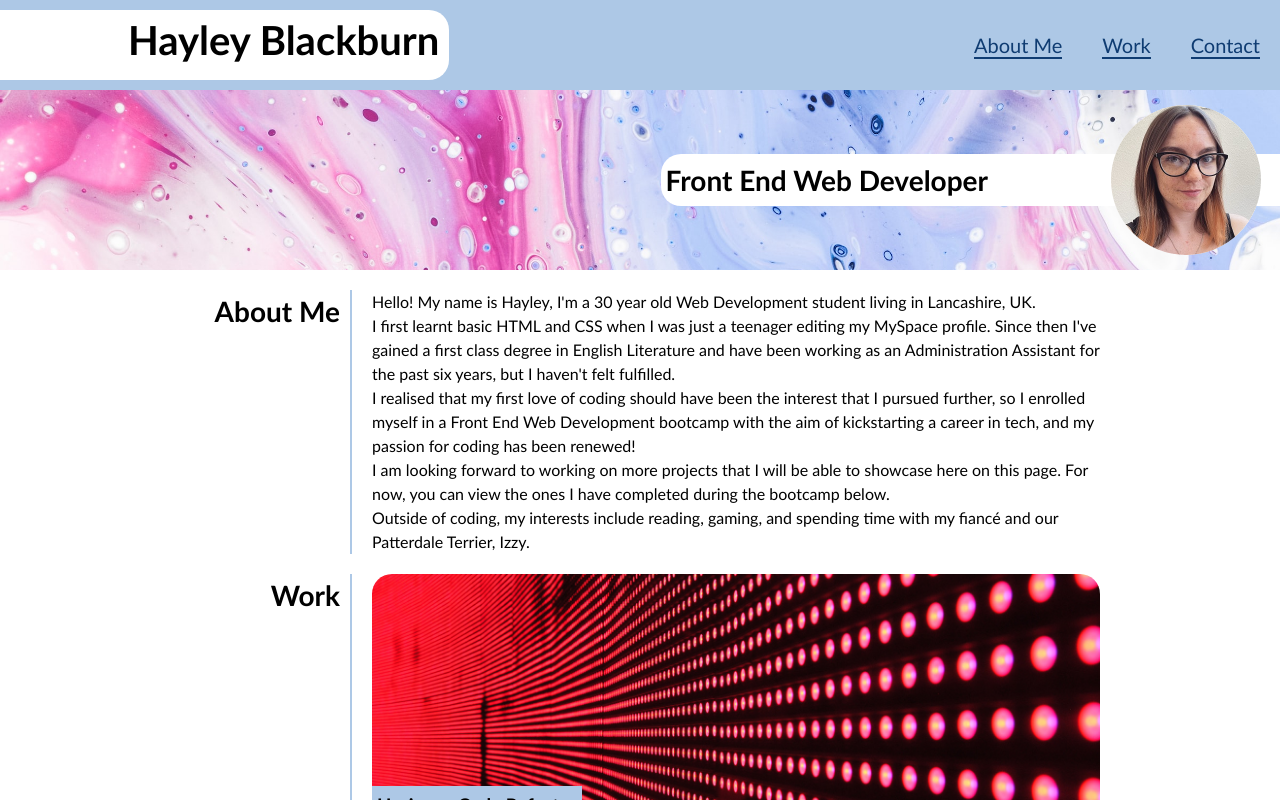
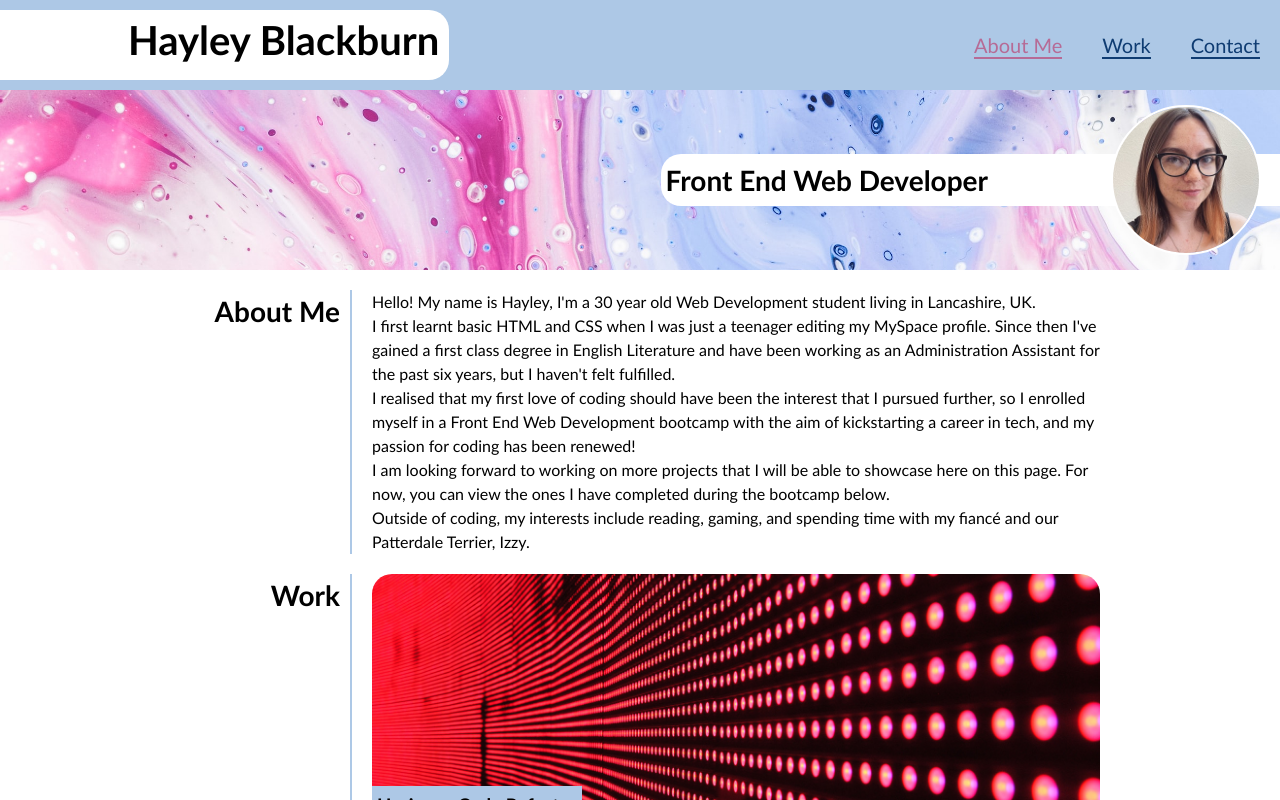
Before and after one commit to codenamehaylz/portfolio, a plain HTML site: page index.html in a window 1280 px wide. In both pictures the pointer is over the link "About Me". Shown: the top 800 px of the page. Drawn offline with Linux system fonts and the light colour scheme.

Commit message:
added hover effects to links

```diff
--- a/assets/css/style.css
+++ b/assets/css/style.css
@@ -39,6 +39,10 @@ a {
   text-decoration: none;
   border-bottom: 2px solid;
   color: var(--blue);
+}
+
+a:hover {
+  color: rgb(182, 107, 150);
 }
 
 /*Header and nav*/
@@ -99,7 +103,7 @@ li {
 
 #hero img {
   border-radius: 50%;
-  background-color: #ffffff;
+  border: 2px solid #ffffff;
   position: relative;
   left: 600px;
   width: 150px;
@@ -206,6 +210,10 @@ li {
 
 .wg-item {
   position: relative;
+}
+
+.wg-item:hover {
+filter: opacity(0.7);
 }
 
 .wg-item-label {
--- a/index.html
+++ b/index.html
@@ -25,7 +25,7 @@
   <!-- hero banner -->
   <section class="hero-banner">
     <div id="hero">
-      <img src="assets/images/MeThumbnail.jpg">
+      <img src="assets/images/MeThumbnail.jpg" alt="Profile picture of Hayley Blackburn">
       <h2>Front End Web Developer</h2>
     </div>
   </section>
```
